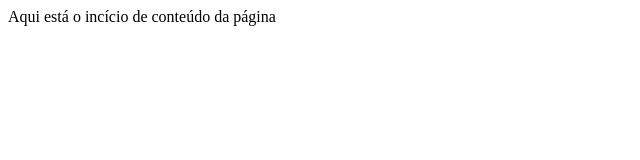
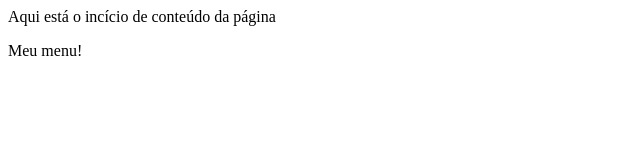
Before and after one commit to pedromgotlib/AulaSite, a plain HTML site: page index.html in a window 1280 px wide. Shown: the full height of the page, 0-640 px from the left. Drawn offline with Linux system fonts and the light colour scheme.

Commit message:
Adicionei um menu

```diff
--- a/index.html
+++ b/index.html
@@ -4,6 +4,7 @@
 	</head>
 	<body>
 		<p> Aqui está o incício de conteúdo da página </p>
+		<p> Meu menu! </p>
 	</body>
 
 </html>
```
